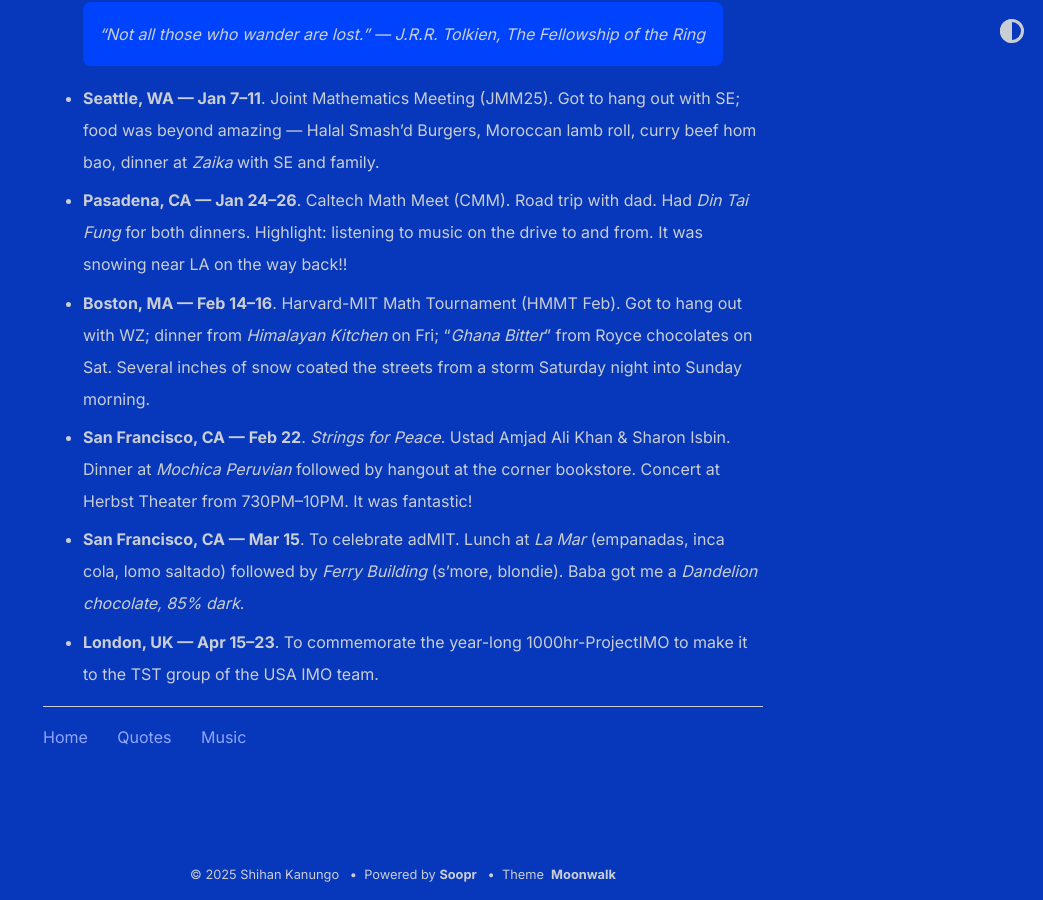
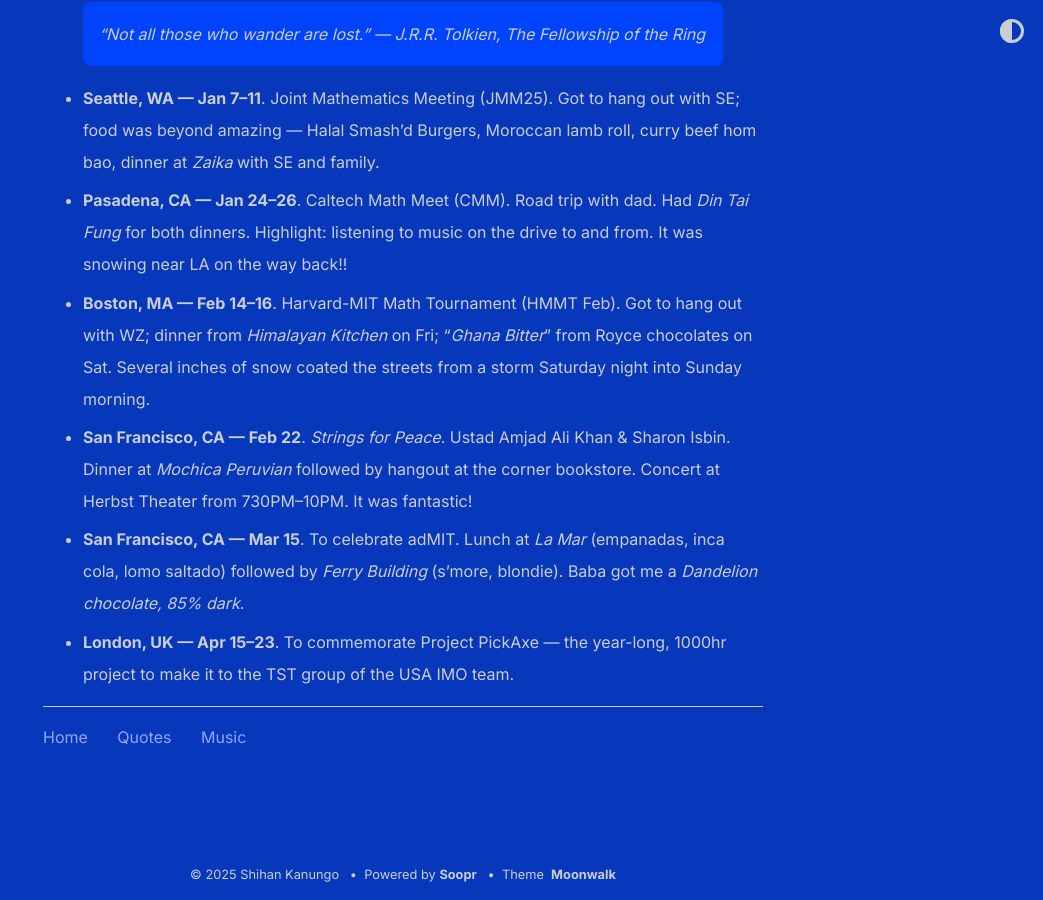
Before and after one commit to shihankanungo/shihankanungo.github.io, a Jekyll site: the page built from wrapped.md, in a window 1280 px wide and 900 px high, scrolled down 3264 px. Shown: the whole window, without its empty margins (237-1280 px from the left). Built offline with Jekyll 4.4.1, drawn with Linux system fonts in a browser that asks for light colours.

Commit message:
Update wrapped.md

```diff
--- a/wrapped.md
+++ b/wrapped.md
@@ -85,4 +85,4 @@
 - **Boston, MA --- Feb 14--16**. Harvard-MIT Math Tournament (HMMT Feb). Got to hang out with WZ; dinner from *Himalayan Kitchen* on Fri; "*Ghana Bitter*" from Royce chocolates on Sat. Several inches of snow coated the streets from a storm Saturday night into Sunday morning.
 - **San Francisco, CA --- Feb 22**. *Strings for Peace*. Ustad Amjad Ali Khan & Sharon Isbin. Dinner at *Mochica Peruvian* followed by hangout at the corner bookstore. Concert at Herbst Theater from 730PM--10PM. It was fantastic!
 - **San Francisco, CA --- Mar 15**. To celebrate adMIT. Lunch at *La Mar* (empanadas, inca cola, lomo saltado) followed by _Ferry Building_ (s'more, blondie). Baba got me a *Dandelion chocolate, 85% dark*.
-- **London, UK --- Apr 15--23**. To commemorate the year-long 1000hr-ProjectIMO to make it to the TST group of the USA IMO team.
+- **London, UK --- Apr 15--23**. To commemorate Project PickAxe --- the year-long, 1000hr project to make it to the TST group of the USA IMO team.
```
